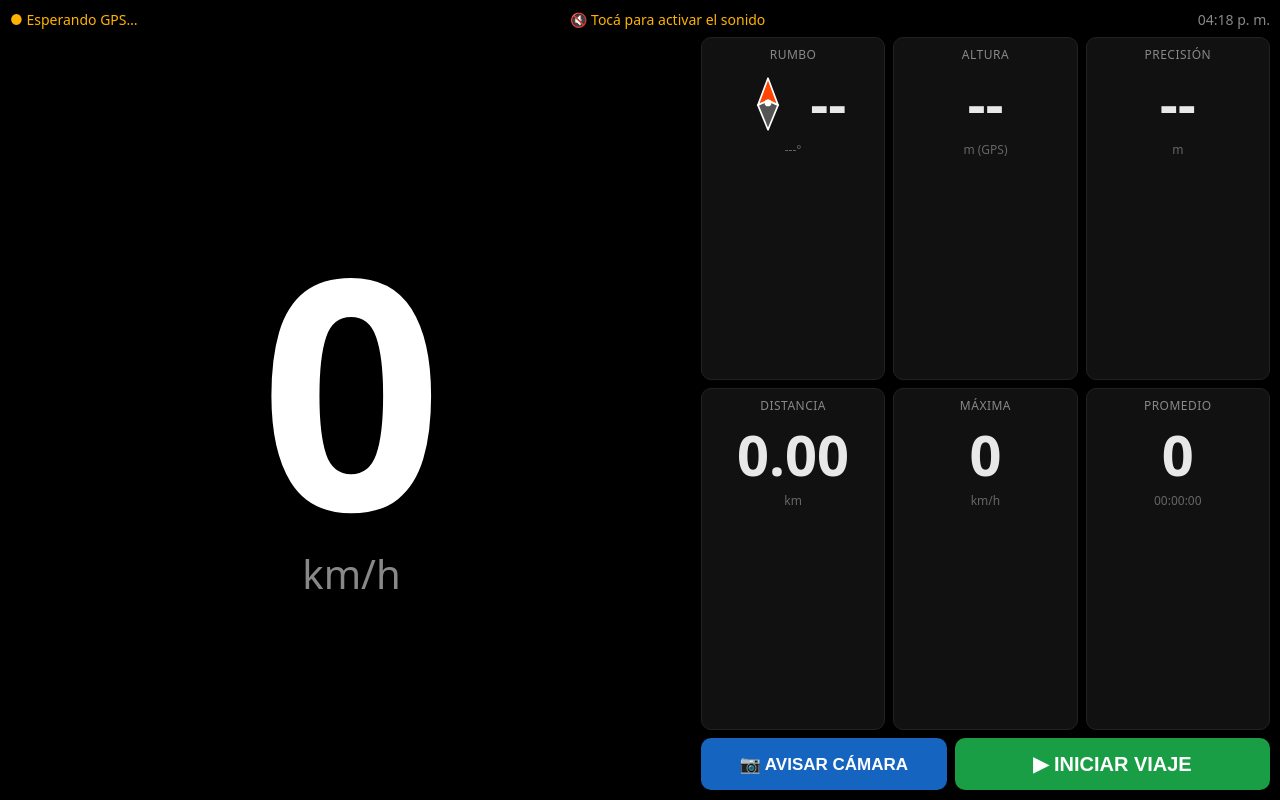
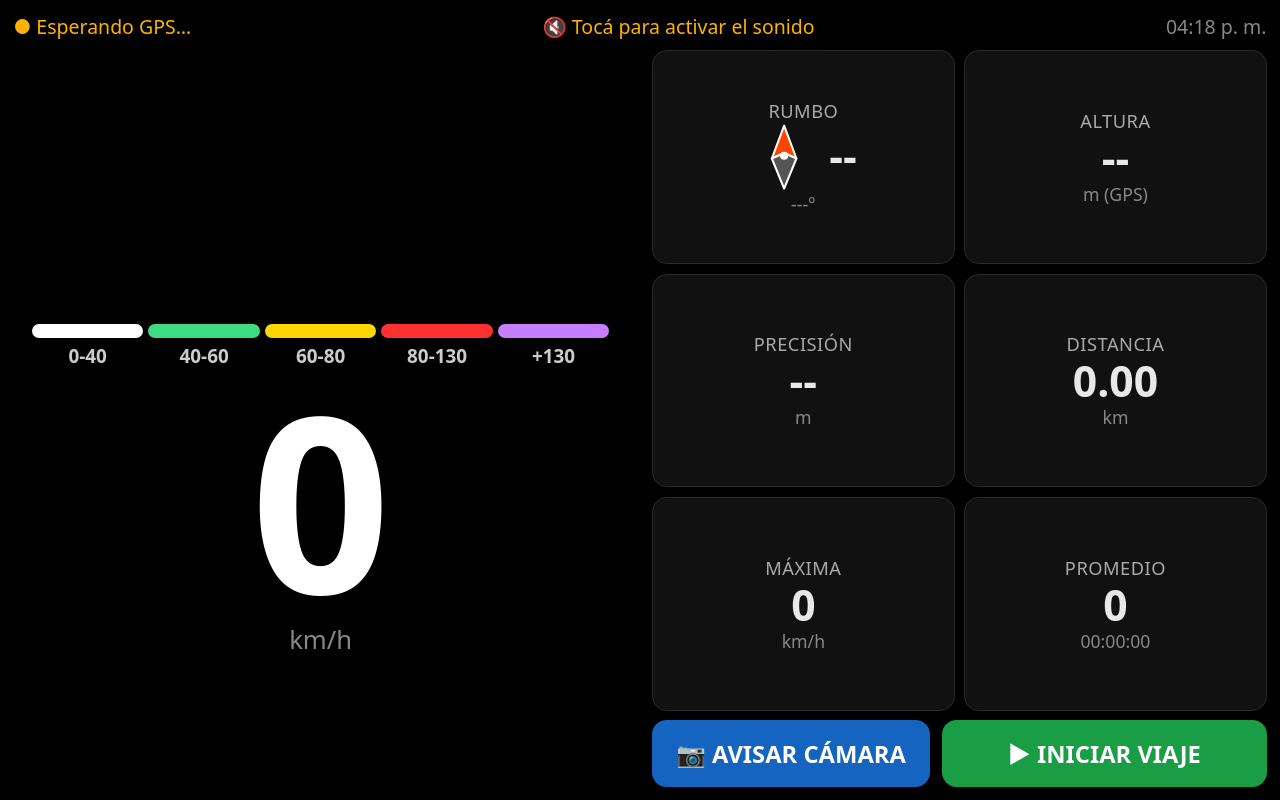
Before and after one commit to Neurus72/tablero, a plain HTML site: page index.html in a window 1280 px wide. Drawn offline with Linux system fonts and the light colour scheme.

Commit message:
InfoCam v11: mismo diseño que el video (barra de colores, brújula grande, cartel arriba)
Co-Authored-By: Claude Opus 5.5 <noreply@anthropic.com>

```diff
--- a/index.html
+++ b/index.html
@@ -17,28 +17,44 @@
   * { box-sizing: border-box; margin: 0; padding: 0; }
   html, body { height: 100%; background: #000; color: #e8e8e8;
     font-family: system-ui, -apple-system, "Segoe UI", Roboto, sans-serif; overflow: hidden; }
-  .wrap { height: 100%; display: grid; grid-template-rows: auto 1fr auto auto; gap: 8px; padding: 10px; }
-  .top { display: flex; justify-content: space-between; font-size: 14px; color: #888; }
+  /* v11: MISMO DISEÑO QUE EL VIDEO. Todo se mide en "u" (lo calcula medir(): 1% del ancho del celular parado;
+     acostado, la mitad). Parado: cartel de cámara arriba (sin tapar la velocidad), barra de colores, velocidad,
+     cuadros en 2 columnas y botones. Acostado: velocidad a la izquierda, cuadros y botones a la derecha. */
+  .wrap { --u: 4px; height: 100%; display: grid; gap: calc(var(--u) * 1.6); padding: calc(var(--u) * 2.2);
+    grid-template-columns: 1fr; grid-template-rows: auto auto 1fr auto auto;
+    grid-template-areas: "top" "slot" "vel" "grid" "btns"; }
+  .top { grid-area: top; display: flex; justify-content: space-between; font-size: calc(var(--u) * 3.2); color: #888; }
   .estado.ok { color: #3ddc84; } .estado.mal { color: #ff5252; } .estado.esp { color: #ffb300; }
-  .vel { display: flex; flex-direction: column; align-items: center; justify-content: center; }
-  .vel .num { font-size: 34vmin; font-weight: 700; line-height: 1; font-variant-numeric: tabular-nums; color: #fff; }
-  .vel .uni { font-size: 5vmin; color: #888; }
-  .grid { display: grid; grid-template-columns: repeat(3, 1fr); gap: 8px; }
-  .card { background: #111; border: 1px solid #222; border-radius: 10px; padding: 8px; text-align: center; }
-  .card .lbl { font-size: 12px; color: #888; text-transform: uppercase; letter-spacing: .5px; }
-  .card .val { font-size: 7vmin; font-weight: 600; font-variant-numeric: tabular-nums; margin-top: 2px; }
-  .card .sub { font-size: 12px; color: #666; }
-  .btns { display: flex; gap: 8px; }
+  /* Lugar fijo del cartel de cámara (cuando no hay cámara, un texto gris) */
+  #slot { grid-area: slot; position: relative; height: calc(var(--u) * 22); }
+  #slot-txt { position: absolute; top: 0; left: 0; right: 0; bottom: 0; display: flex; align-items: center;
+    justify-content: center; font-size: calc(var(--u) * 3.6); color: #555; }
+  .vel { grid-area: vel; display: flex; flex-direction: column; align-items: center; justify-content: center; min-height: 0; }
+  /* Barra de referencia de colores (fija; los que cambian de color son los números) */
+  #barra { display: flex; width: 94%; gap: calc(var(--u) * 0.8); margin-bottom: calc(var(--u) * 1.5); }
+  #barra div { flex: 1; text-align: center; font-size: calc(var(--u) * 3.1); color: #ccc; font-weight: 600; }
+  #barra i { display: block; height: calc(var(--u) * 2.4); border-radius: calc(var(--u) * 1.2); margin-bottom: calc(var(--u) * 0.8); }
+  .vel .num { font-size: calc(var(--u) * var(--n, 30)); font-weight: 700; line-height: 1; font-variant-numeric: tabular-nums; color: #fff; }
+  .vel .uni { font-size: calc(var(--u) * 4.2); color: #888; }
+  .grid { grid-area: grid; display: grid; grid-template-columns: 1fr 1fr; grid-auto-rows: 1fr; gap: calc(var(--u) * 1.6); }
+  .card { background: #111; border: 1px solid #2a2a2a; border-radius: calc(var(--u) * 2.4); padding: calc(var(--u) * 0.8);
+    text-align: center; display: flex; flex-direction: column; justify-content: center; }
+  .card .lbl { font-size: calc(var(--u) * 3); color: #aaa; text-transform: uppercase; letter-spacing: .5px; }
+  .card .val { font-size: calc(var(--u) * 7); font-weight: 600; font-variant-numeric: tabular-nums; line-height: 1.15; }
+  .card .sub { font-size: calc(var(--u) * 2.9); color: #888; }
+  .btns { grid-area: btns; display: flex; gap: calc(var(--u) * 2); }
   button { flex: 1; padding: 12px; font-size: 16px; border-radius: 10px; border: 1px solid #333;
-    background: #1a1a1a; color: #ddd; }
+    background: #1a1a1a; color: #ddd; font-family: inherit; }
   button:active { background: #333; }
+  .btns button { padding: calc(var(--u) * 2.8) calc(var(--u) * 1); font-size: calc(var(--u) * 3.9); font-weight: 800;
+    border-radius: calc(var(--u) * 2.4); white-space: nowrap; }
   /* v5: un solo botón de viaje: verde INICIAR → naranja REINICIAR → rojo (confirmar) */
-  #btnViaje { font-size: 20px; font-weight: 800; padding: 14px; color: #fff; border: none; }
+  #btnViaje { color: #fff; border: none; }
   #btnViaje.verde { background: #1a9e45; }
   #btnViaje.naranja { background: #f08a00; color: #000; }
   #btnViaje.rojo { background: #e00000; }
   /* v6: botón y ventana para avisar una cámara que el tablero no conocía */
-  #btnAviso { flex: 0.8; font-size: 17px; font-weight: 800; padding: 14px 8px; background: #1565c0; color: #fff; border: none; }
+  #btnAviso { flex: 0.85; background: #1565c0; color: #fff; border: none; }
   #aviso { display: none; position: fixed; top: 0; left: 0; right: 0; bottom: 0; z-index: 30; background: rgba(0,0,0,.9);
     flex-direction: column; align-items: stretch; justify-content: center; gap: 14px; padding: 20px; text-align: center; }
   #aviso.on { display: flex; }
@@ -48,31 +64,30 @@
   #av-fija { background: #ff8c00; color: #000; }
   #av-movil { background: #2f8cff; color: #fff; }
   #av-cancelar { background: #333; color: #ddd; font-size: 5vmin !important; padding: 3vmin !important; }
-  #brujula { display: inline-block; width: 1em; height: 1em; vertical-align: -0.12em;
+  #brujula { display: inline-block; width: 1.6em; height: 1.6em; vertical-align: -0.45em;   /* v11: más grande */
     transition: transform .3s; transform-origin: 50% 50%; }
   #brujula svg { width: 100%; height: 100%; display: block; }
   /* v2: cartel de cámara de velocidad (top/left/right, sin inset, por el iPad viejo) */
-  #cam { display: none; position: fixed; top: 34px; left: 10px; right: 10px; z-index: 5;
-    background: #ffb300; color: #000; border-radius: 14px; padding: 10px 14px;
-    align-items: center; gap: 14px; box-shadow: 0 4px 20px rgba(0,0,0,.6); }
+  #cam { display: none; position: absolute; top: 0; left: 0; right: 0; bottom: 0; z-index: 5;   /* v11: dentro de #slot */
+    background: #ffb300; color: #000; border-radius: calc(var(--u) * 3); padding: calc(var(--u) * 2) calc(var(--u) * 3);
+    align-items: center; gap: calc(var(--u) * 3); box-shadow: 0 4px 20px rgba(0,0,0,.6); }
   #cam.on { display: flex; }
   #cam.pasado { background: #ff1a1a; color: #fff; animation: titila .6s infinite alternate; }
   @keyframes titila { from { opacity: 1; } to { opacity: .55; } }
-  #cam .ico { font-size: 11vmin; line-height: 1; }
-  #cam .txt { flex: 1; }
-  #cam .t1 { font-size: 5.6vmin; font-weight: 800; white-space: nowrap; }
-  #cam .t2 { font-size: 4.5vmin; font-weight: 600; }
-  #cam .t3 { font-size: 4.2vmin; font-weight: 700; margin-top: 2px; opacity: .85; }   /* v3: ruta y localidad */
-  #cam .max { width: 19vmin; height: 19vmin; border-radius: 50%; background: #fff; color: #000;
-    border: 2.2vmin solid #e00000; display: flex; align-items: center; justify-content: center;
-    font-size: 8vmin; font-weight: 800; flex: none; }
+  #cam .ico { font-size: calc(var(--u) * 10); line-height: 1; }
+  #cam .txt { flex: 1; min-width: 0; }
+  #cam .t1 { font-size: calc(var(--u) * 5.4); font-weight: 800; white-space: nowrap; }
+  #cam .t2 { font-size: calc(var(--u) * 4.4); font-weight: 600; }
+  #cam .t3 { font-size: calc(var(--u) * 4); font-weight: 700; margin-top: 2px; opacity: .85; }   /* v3: ruta y localidad */
+  #cam .max { width: calc(var(--u) * 18); height: calc(var(--u) * 18); border-radius: 50%; background: #fff; color: #000;
+    border: calc(var(--u) * 2) solid #e00000; display: flex; align-items: center; justify-content: center;
+    font-size: calc(var(--u) * 7.5); font-weight: 800; flex: none; }
   #sonido { color: #ffb300; }
   /* v7: franja celeste INSTALAR (sólo si no se abrió desde el ícono) y ventana con los pasos */
   #inst-franja { display: none; position: fixed; top: 0; left: 0; right: 0; z-index: 20; background: #00b7ff; color: #000;
     font-size: 17px; font-weight: 800; padding: 0 0 0 12px; align-items: center; height: 46px; }
   body.coninst #inst-franja { display: flex; }
   body.coninst .wrap { padding-top: 56px; }
-  body.coninst #cam { top: 80px; }
   #inst-franja .t { flex: 1; }
   #inst-franja .x { width: 50px; height: 46px; display: flex; align-items: center; justify-content: center; font-size: 22px; }
   #inst { display: none; position: fixed; top: 0; left: 0; right: 0; bottom: 0; z-index: 40; background: rgba(0,0,0,.94);
@@ -87,12 +102,10 @@
   #inst-copiar { background: #00b7ff; color: #000; }
   #inst-cerrar { background: #333; color: #ddd; }
   .compartir { display: inline-block; width: 1.1em; height: 1.1em; vertical-align: -0.2em; }
+  /* v11: acostado (tablet en el tablero, PC): velocidad a la izquierda; cuadros y botones a la derecha */
   @media (orientation: landscape) {
-    .wrap { grid-template-columns: 1.2fr 1fr; grid-template-rows: auto 1fr auto; }
-    .top { grid-column: 1 / 3; }
-    .vel { grid-row: 2 / 4; }
-    .vel .num { font-size: 40vmin; }
-    #cam { right: 46%; }   /* v5: acostado/PC: el cartel sólo sobre la velocidad, sin tapar los cuadros */
+    .wrap { grid-template-columns: 1fr 1fr; grid-template-rows: auto auto 1fr auto;
+      grid-template-areas: "top top" "slot grid" "vel grid" "vel btns"; column-gap: calc(var(--u) * 4); }
   }
 </style>
 </head>
@@ -112,9 +125,11 @@
     <span id="reloj">--:--</span>
   </div>
 
-  <div id="cam"><div class="ico">📷</div>
-    <div class="txt"><div class="t1" id="cam-t1">CÁMARA</div><div class="t2" id="cam-t2"></div><div class="t3" id="cam-t3"></div></div>
-    <div class="max" id="cam-max">--</div></div>
+  <div id="slot"><div id="slot-txt"></div>
+    <div id="cam"><div class="ico">📷</div>
+      <div class="txt"><div class="t1" id="cam-t1">CÁMARA</div><div class="t2" id="cam-t2"></div><div class="t3" id="cam-t3"></div></div>
+      <div class="max" id="cam-max">--</div></div>
+  </div>
 
   <div id="aviso">
     <div class="tit">📷 ¿Qué viste?</div>
@@ -125,12 +140,19 @@
   </div>
 
   <div class="vel">
+    <div id="barra">
+      <div><i style="background:#ffffff"></i>0-40</div>
+      <div><i style="background:#3ddc84"></i>40-60</div>
+      <div><i style="background:#ffd600"></i>60-80</div>
+      <div><i style="background:#ff3030"></i>80-130</div>
+      <div><i style="background:#c77dff"></i>+130</div>
+    </div>
     <div class="num" id="vel">0</div>
     <div class="uni">km/h</div>
   </div>
 
   <div class="grid">
-    <div class="card">
+    <div class="card" id="card-rumbo">
       <div class="lbl">Rumbo</div>
       <div class="val"><span id="brujula"><svg viewBox="0 0 100 100"><polygon points="50,4 68,52 50,44 32,52" fill="#ff4500" stroke="#fff" stroke-width="3" stroke-linejoin="round"/><polygon points="32,52 50,44 68,52 50,96" fill="#555" stroke="#fff" stroke-width="3" stroke-linejoin="round"/><circle cx="50" cy="48" r="6" fill="#fff"/></svg></span> <span id="dir">--</span></div>
       <div class="sub" id="grados">---°</div>
@@ -172,6 +194,18 @@
 <script>
 const $ = id => document.getElementById(id);
 const PUNTOS = ["N","NE","E","SE","S","SO","O","NO"];
+
+// v11: tamaño de todo ("u"). Parado: 1% del ancho (o lo que entre a lo alto). Acostado: la mitad del ancho por columna.
+function medir() {
+  const w = window.innerWidth, h = window.innerHeight - (document.body.classList.contains("coninst") ? 56 : 0);
+  const u = w > h ? Math.min(w / 210, h / 88) : Math.min(w / 100, h / 152);
+  // los números de la velocidad usan el lugar que sobra (celulares largos): entre 26 y 48 "u" parado, 20 y 40 acostado
+  const alto = h / u, n = w > h ? Math.max(20, Math.min(40, alto - 52)) : Math.max(26, Math.min(48, alto - 125));
+  const wr = document.querySelector(".wrap");
+  wr.style.setProperty("--u", u + "px"); wr.style.setProperty("--n", n);
+}
+window.addEventListener("resize", medir);
+medir();
 
 let ultimo = null;        // último punto válido
 let distKm = 0, maxKmh = 0;
@@ -258,6 +292,7 @@ function onPos(p) {
     rumboGps = null;
   }
   camRevisar(punto, kmh, (c.heading != null && !isNaN(c.heading) && kmh > 5) ? c.heading : null);
+  $("slot-txt").textContent = !camActual && kmh >= 10 ? "Sin cámaras cerca" : "";   // v11
 }
 
 function onErr(e) {
@@ -446,7 +481,7 @@ function camRevisar(p, kmh, rumbo) {
 }
 
 function metrosTexto(d) {
-  if (d >= 950) return (Math.round(d / 100) / 10).toString().replace(".", ",") + " kilómetros";
+  if (d >= 950) { const k = Math.round(d / 100) / 10; return k === 1 ? "1 kilómetro" : k.toString().replace(".", ",") + " kilómetros"; }   // v11
   return (Math.round(d / 50) * 50) + " metros";
 }
 
@@ -576,6 +611,7 @@ function instCerradaHoy() { try { return sessionStorage.getItem("tab_inst_x") ==
 function instPintar() {
   const ver = !instalado() && !instCerradaHoy() && (esCelular() || instEv);
   document.body.classList.toggle("coninst", !!ver);
+  medir();   // v11: la franja ocupa lugar arriba
 }
 window.addEventListener("beforeinstallprompt", function (e) { e.preventDefault(); instEv = e; instPintar(); });
 window.addEventListener("appinstalled", function () {
--- a/sw.js
+++ b/sw.js
@@ -1,7 +1,7 @@
 // v7: InfoCam (antes Tablero) se puede instalar (ícono) y abre aunque no haya internet.
 // Siempre intenta traer lo nuevo de internet; si no hay señal, usa lo guardado.
 // Al cambiar archivos, subir VERSION.
-const VERSION = "infocam-v10-2";
+const VERSION = "infocam-v11-1";
 const BASICOS = ["./", "camaras.js", "estadistica.js", "manifest.webmanifest", "icono-192.png", "icono-512.png", "apple-touch-icon.png"];
 
 self.addEventListener("install", function (e) {
```
